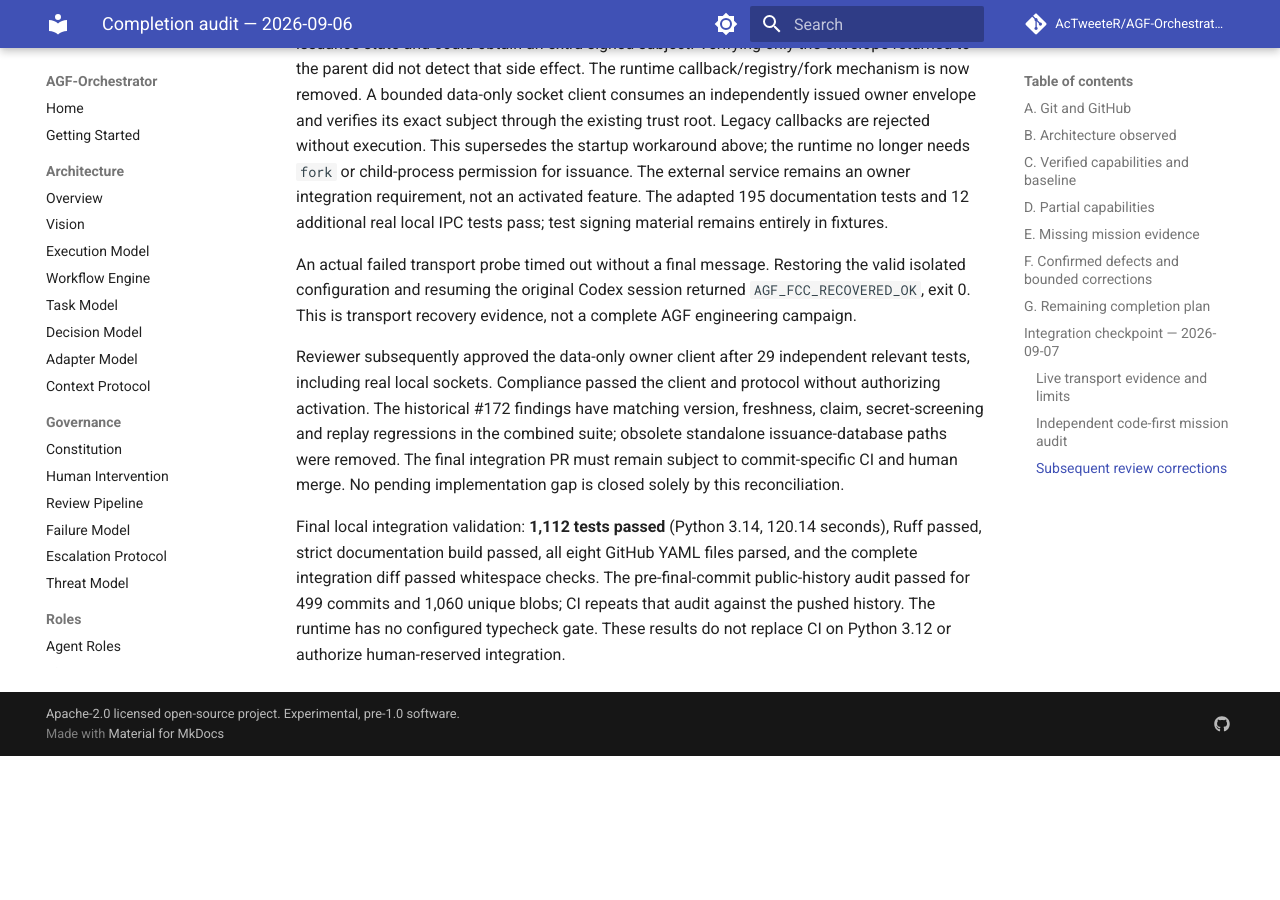
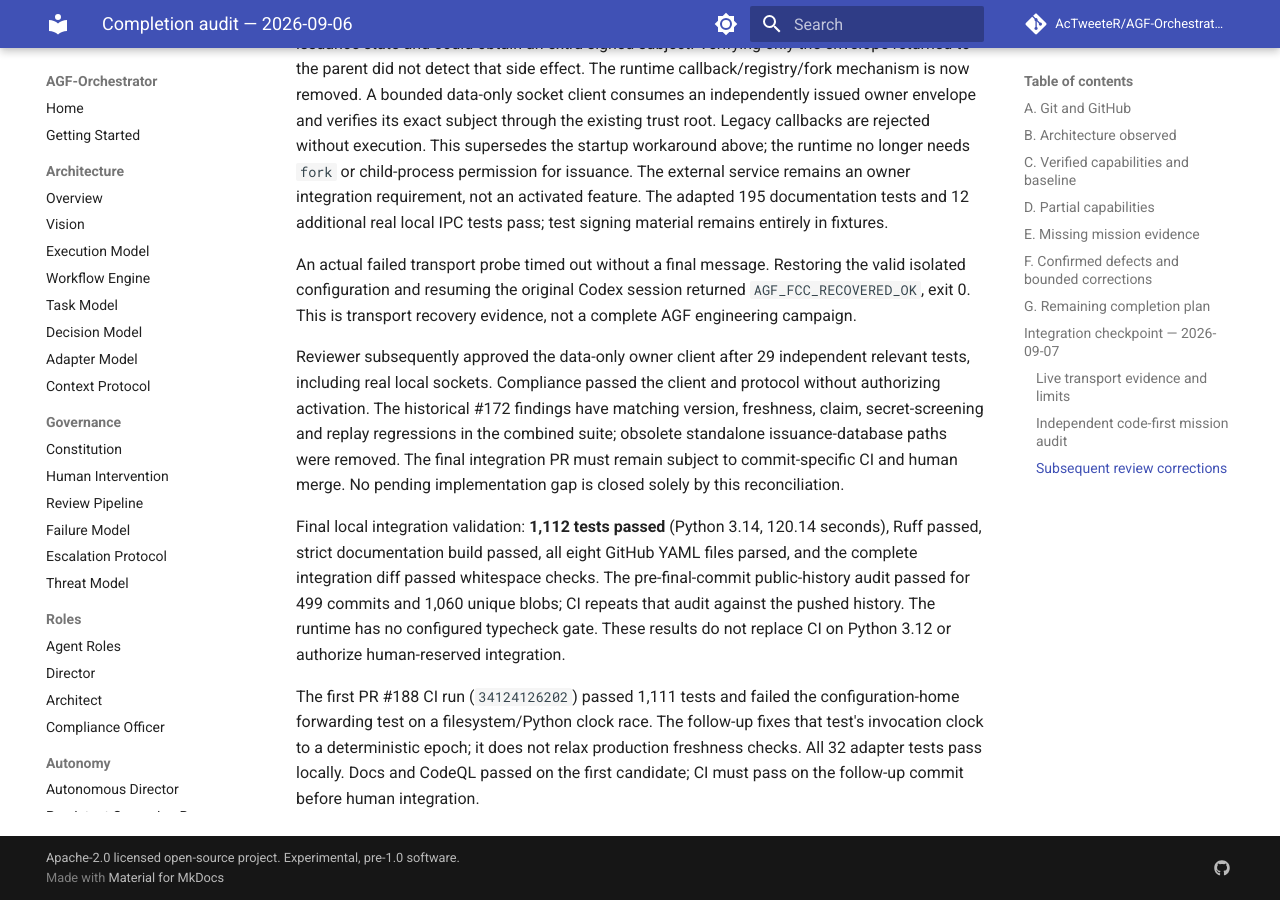
Before and after one commit to AcTweeteR/AGF-Orchestrator, an MkDocs documentation site: the page built from docs/COMPLETION_AUDIT.md, in a window 1280 px wide and 900 px high, scrolled down 6100 px. Built offline with MkDocs 1.6.1 and Material for MkDocs 9.7.7, drawn with Linux system fonts in a browser that asks for light colours; comment, search, counter and statistics services are not loaded; before the commit the page ends 6856 px from its top, so only the background shows below that.

Commit message:
test: isolate Codex home forwarding from filesystem clock races

```diff
--- a/docs/COMPLETION_AUDIT.md
+++ b/docs/COMPLETION_AUDIT.md
@@ -263,3 +263,11 @@
 1,060 unique blobs; CI repeats that audit against the pushed history. The
 runtime has no configured typecheck gate. These results do not replace CI on
 Python 3.12 or authorize human-reserved integration.
+
+
+The first PR #188 CI run (`34124126202`) passed 1,111 tests and failed the
+configuration-home forwarding test on a filesystem/Python clock race. The
+follow-up fixes that test's invocation clock to a deterministic epoch; it does
+not relax production freshness checks. All 32 adapter tests pass locally.
+Docs and CodeQL passed on the first candidate; CI must pass on the follow-up
+commit before human integration.
```
Also changed, not shown: 1 other file.
